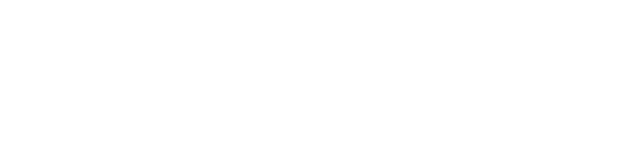
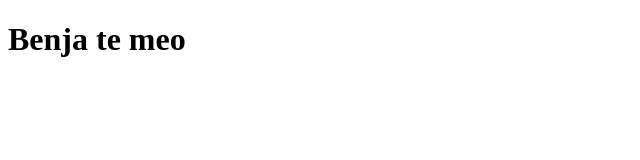
Before and after one commit to bilzipap/repoxd, a plain HTML site: page index.html in a window 1280 px wide. Shown: the whole page, without its empty margins (0-640 px from the left). Drawn offline with Linux system fonts and the light colour scheme.

Commit message:
xedxdxdxdxdxdxdxd

```diff
--- a/index.html
+++ b/index.html
@@ -6,6 +6,6 @@
     <title>Document</title>
 </head>
 <body>
-
+    <h1>Benja te meo</h1>
 </body>
 </html>
```
